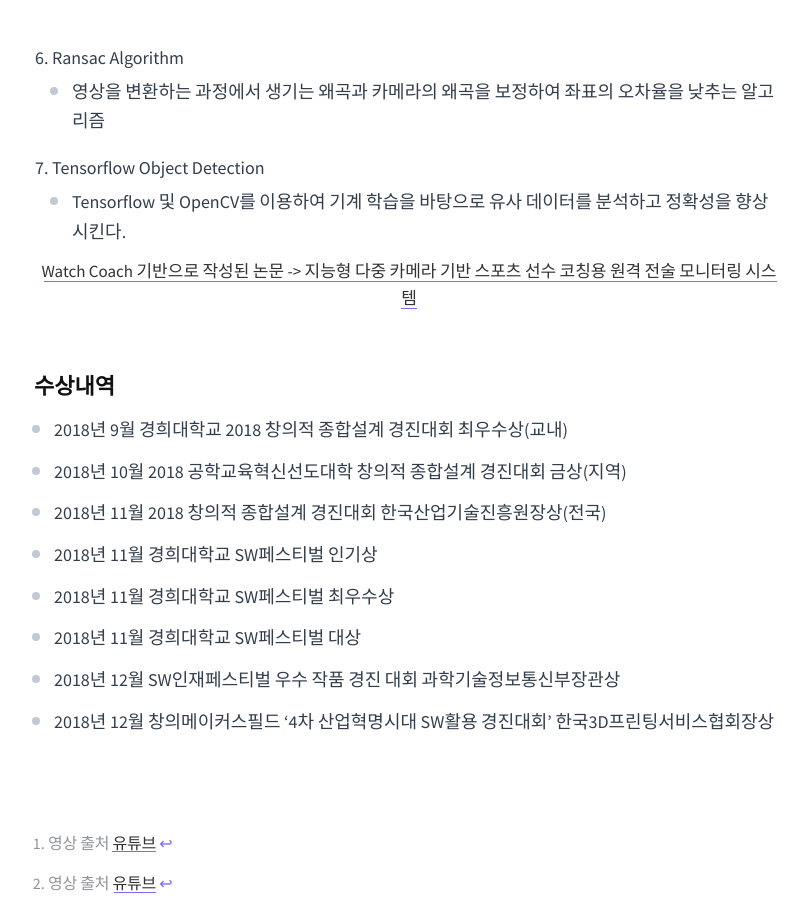
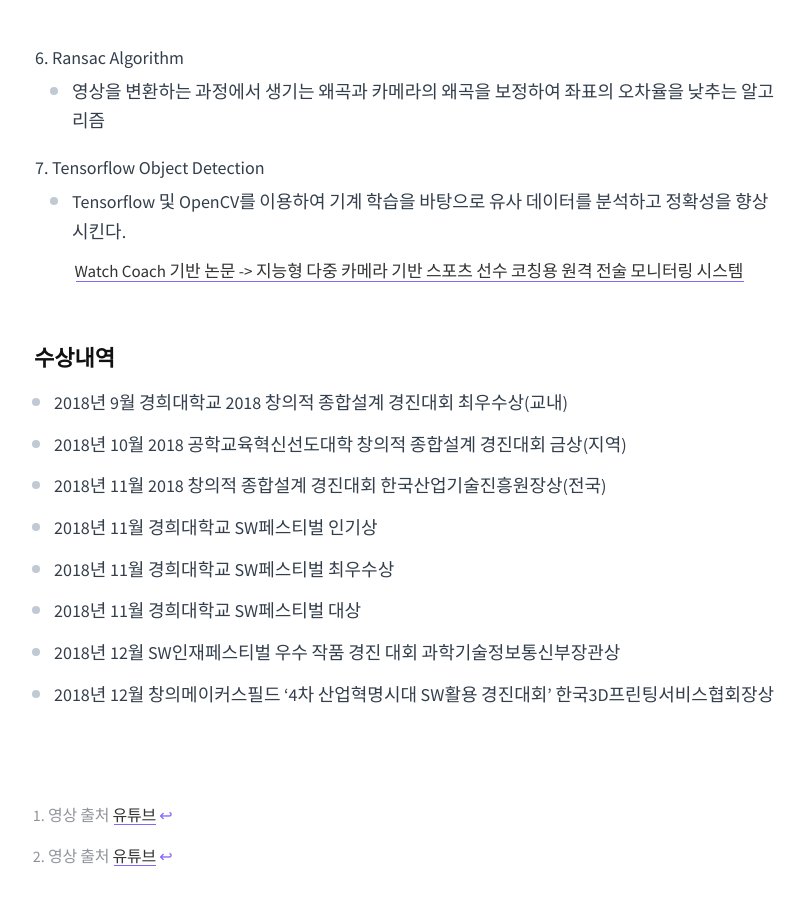
Before and after one commit to unpo88/unpo88.github.io, a Jekyll site: the page built from project/SoftwareMaestro/index.md, in a window 1280 px wide and 900 px high, scrolled down 6167 px. Shown: the whole window, without its empty margins (231-1038 px from the left). Built offline with Jekyll 4.4.1, drawn with Linux system fonts in a browser that asks for light colours.

Commit message:
Update: Software Maestro Content Update

```diff
--- a/project/SoftwareMaestro/index.md
+++ b/project/SoftwareMaestro/index.md
@@ -80,7 +80,7 @@ order: 4
 7. Tensorflow Object Detection
     - Tensorflow 및 OpenCV를 이용하여 기계 학습을 바탕으로 유사 데이터를 분석하고 정확성을 향상시킨다.
 
-###### [Watch Coach 기반으로 작성된 논문 -> 지능형 다중 카메라 기반 스포츠 선수 코칭용 원격 전술 모니터링 시스템](http://35.196.80.208/%EC%A7%80%EB%8A%A5%ED%98%95%20%EB%8B%A4%EC%A4%91%20%EC%B9%B4%EB%A9%94%EB%9D%BC%20%EA%B8%B0%EB%B0%98%20%EC%8A%A4%ED%8F%AC%EC%B8%A0%20%EC%84%A0%EC%88%98%20%EC%BD%94%EC%B9%AD%EC%9A%A9%20%EC%9B%90%EA%B2%A9%20%EC%A0%84%EC%88%A0%20%EB%AA%A8%EB%8B%88%ED%84%B0%EB%A7%81%20%EC%8B%9C%EC%8A%A4%ED%85%9C.pdf)
+###### [Watch Coach 기반 논문 -> 지능형 다중 카메라 기반 스포츠 선수 코칭용 원격 전술 모니터링 시스템](http://35.196.80.208/%EC%A7%80%EB%8A%A5%ED%98%95%20%EB%8B%A4%EC%A4%91%20%EC%B9%B4%EB%A9%94%EB%9D%BC%20%EA%B8%B0%EB%B0%98%20%EC%8A%A4%ED%8F%AC%EC%B8%A0%20%EC%84%A0%EC%88%98%20%EC%BD%94%EC%B9%AD%EC%9A%A9%20%EC%9B%90%EA%B2%A9%20%EC%A0%84%EC%88%A0%20%EB%AA%A8%EB%8B%88%ED%84%B0%EB%A7%81%20%EC%8B%9C%EC%8A%A4%ED%85%9C.pdf)
 
 ### 수상내역
 - 2018년 9월 경희대학교 2018 창의적 종합설계 경진대회 최우수상(교내)
```
